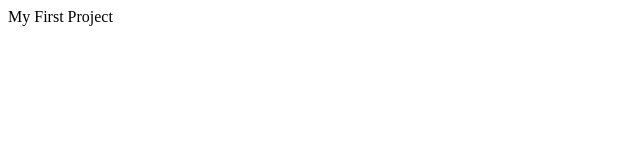
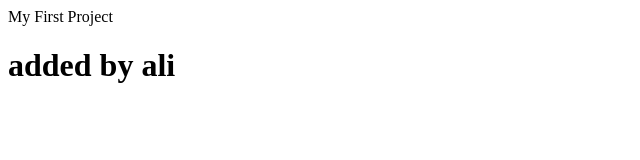
Before and after one commit to tghazal/testforProject1, a plain HTML site: page index.html in a window 1280 px wide. Shown: the whole page, without its empty margins (0-640 px from the left). Drawn offline with Linux system fonts and the light colour scheme.

Commit message:
added h1

```diff
--- a/index.html
+++ b/index.html
@@ -7,5 +7,6 @@
 </head>
 <body>
     <h!> My First Project </h>
+    <h1>added by ali</h1>
 </body>
 </html>
```
